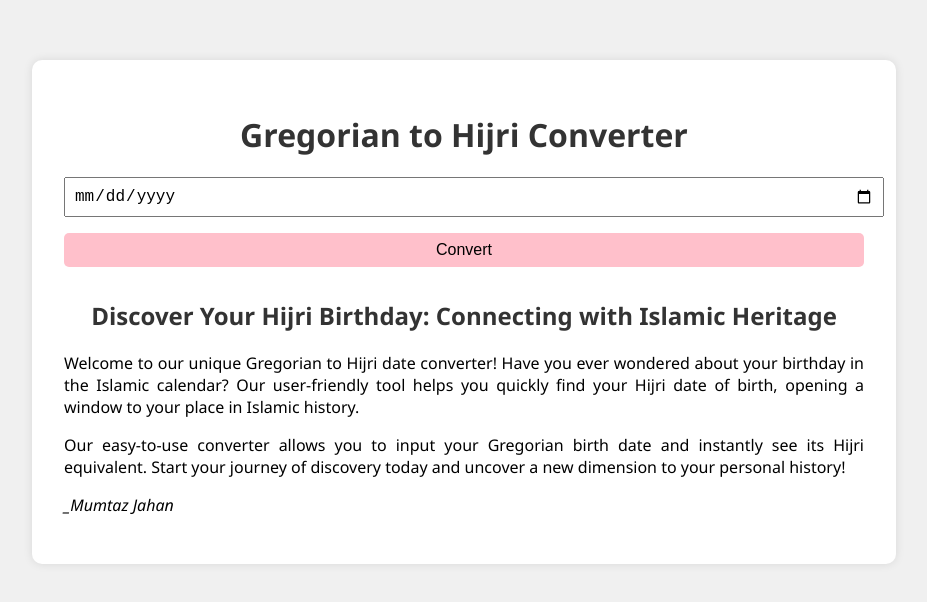
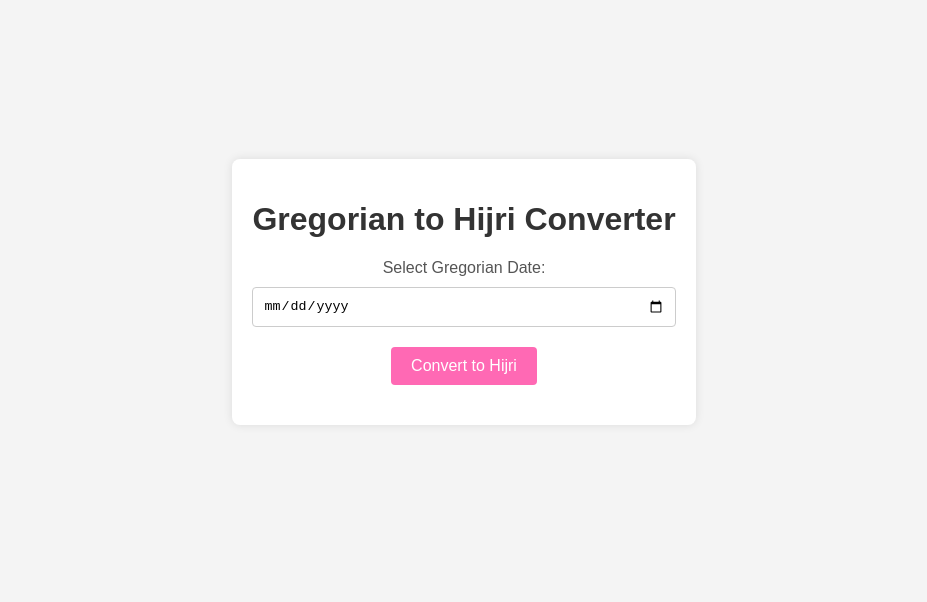
Before and after one commit to mumtaz2029/mumtaz2029.github.io, a plain HTML site: page index.html in a window 1280 px wide. Shown: the part 108-710 px from the top of the page, without its empty margins (176-1103 px from the left). Drawn offline with Linux system fonts and the light colour scheme.

Commit message:
Add files via upload

```diff
--- a/index.html
+++ b/index.html
@@ -6,90 +6,82 @@
     <title>Gregorian to Hijri Converter</title>
     <style>
         body {
-            font-family: 'Segoe UI', Tahoma, Geneva, Verdana, sans-serif;
+            font-family: 'Arial', sans-serif;
+            background-color: #f4f4f4;
             display: flex;
             justify-content: center;
             align-items: center;
-            min-height: 100vh;
+            height: 100vh;
             margin: 0;
-            background-color: #f0f0f0;
-            padding: 20px;
         }
         .container {
-            background-color: white;
-            padding: 2rem;
-            border-radius: 10px;
-            box-shadow: 0 0 10px rgba(0,0,0,0.1);
-            max-width: 800px;
-            width: 100%;
-        }
-        h1, h2 {
-            color: #333;
+            background-color: #fff;
+            padding: 20px;
+            border-radius: 8px;
+            box-shadow: 0 0 10px rgba(0, 0, 0, 0.1);
             text-align: center;
         }
+        h1 {
+            color: #333;
+        }
+        label {
+            display: block;
+            margin-bottom: 10px;
+            color: #555;
+        }
         input[type="date"] {
-            display: block;
-            width: 100%;
-            margin: 1rem 0;
-            padding: 0.5rem;
-            font-size: 1rem;
+            padding: 10px;
+            width: calc(100% - 22px);
+            border: 1px solid #ccc;
+            border-radius: 4px;
+            margin-bottom: 20px;
         }
         button {
-            display: block;
-            width: 100%;
-            padding: 0.5rem;
-            font-size: 1rem;
-            background-color: pink;
+            padding: 10px 20px;
+            background-color: #ff69b4;
+            color: #fff;
             border: none;
-            border-radius: 5px;
+            border-radius: 4px;
             cursor: pointer;
-            transition: background-color 0.3s;
+            font-size: 16px;
         }
         button:hover {
-            background-color: #ff9999;
+            background-color: #ff1493;
         }
-        #result {
-            margin-top: 1rem;
-            text-align: center;
-            font-weight: bold;
-        }
-        .description {
-            margin-top: 2rem;
-            text-align: justify;
-        }
-        ul {
-            padding-left: 20px;
+        .result {
+            margin-top: 20px;
+            color: #333;
+            font-size: 18px;
         }
     </style>
 </head>
 <body>
     <div class="container">
         <h1>Gregorian to Hijri Converter</h1>
-        <input type="date" id="gregorianDate">
-        <button onclick="convertDate()">Convert</button>
-        <div id="result"></div>
-
-        <div class="description">
-            <h2>Discover Your Hijri Birthday: Connecting with Islamic Heritage</h2>
-            <p>Welcome to our unique Gregorian to Hijri date converter! Have you ever wondered about your birthday in the Islamic calendar? Our user-friendly tool helps you quickly find your Hijri date of birth, opening a window to your place in Islamic history.</p>
-
-
-            <p>Our easy-to-use converter allows you to input your Gregorian birth date and instantly see its Hijri equivalent. Start your journey of discovery today and uncover a new dimension to your personal history!</p>
-
-            <p><i>_Mumtaz Jahan</i></p>
-        </div>
+        <label for="gregorian-date">Select Gregorian Date:</label>
+        <input type="date" id="gregorian-date">
+        <button onclick="convertDate()">Convert to Hijri</button>
+        <div class="result" id="result"></div>
     </div>
 
     <script>
         function convertDate() {
-            const gregorianDate = new Date(document.getElementById('gregorianDate').value);
-            const hijriDate = new Intl.DateTimeFormat('en-u-ca-islamic', {
+            const gregorianDate = document.getElementById('gregorian-date').value;
+            if (!gregorianDate) {
+                document.getElementById('result').innerText = 'Please select a date.';
+                return;
+            }
+
+            // Conversion logic here
+            const date = new Date(gregorianDate);
+            const hijriDate = new Intl.DateTimeFormat('en-TN-u-ca-islamic', {
+                weekday: 'long',
                 day: 'numeric',
                 month: 'long',
                 year: 'numeric'
-            }).format(gregorianDate);
+            }).format(date);
 
-            document.getElementById('result').textContent = `Hijri Date: ${hijriDate}`;
+            document.getElementById('result').innerText = `Hijri Date: ${hijriDate}`;
         }
     </script>
 </body>
```
